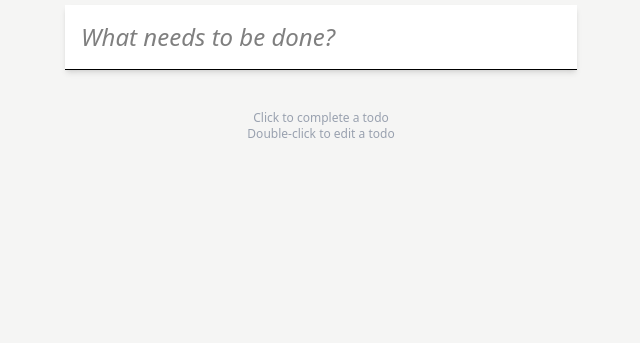
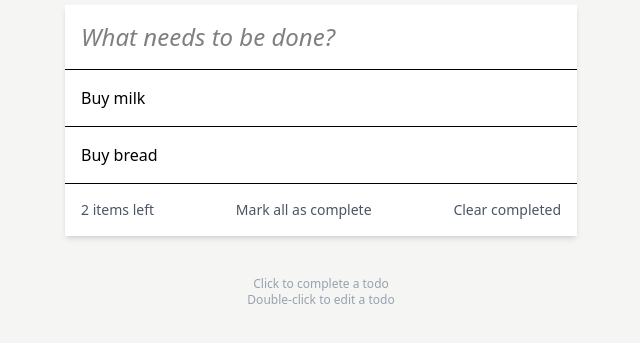
Before and after one commit to allisonylee/todo-app, a website built with Vite: page index.html in a window 1280 px wide. Shown: the part 167-510 px from the top of the page, without its empty margins (319-959 px from the left). Built offline with nearby package versions, Linux system fonts and the light colour scheme.

Commit message:
todos-06: Set up the layout and styling

```diff
--- a/index.html
+++ b/index.html
@@ -37,7 +37,21 @@
         id="todo-list"
         class="flex flex-col w-full text-wl font-normal divide-y"
       >
+        <div class="p-4 todo-item">
+          <div class="todo-text">Buy milk</div>
+          <input class="hidden todo-edit" value="Buy milk" />
+        </div>
 
+        <div class="p-4 todo-item">
+          <div class="todo-text">Buy bread</div>
+          <input class="hidden todo-edit" value="Buy bread" />
+        </div>
+      </section>
+
+      <section id="todo-actions" class="flex justify-between p-4 text-sm text-gray-600">
+        <span id="todo-count">2 items left</span>
+        <button id="mark-all-completed" aria-label="Mark all tasks as completed">Mark all as complete</button>
+        <button id="clear-completed" aria-label="Clear completed tasks">Clear completed</button>
       </section>
     </main>
 
```
